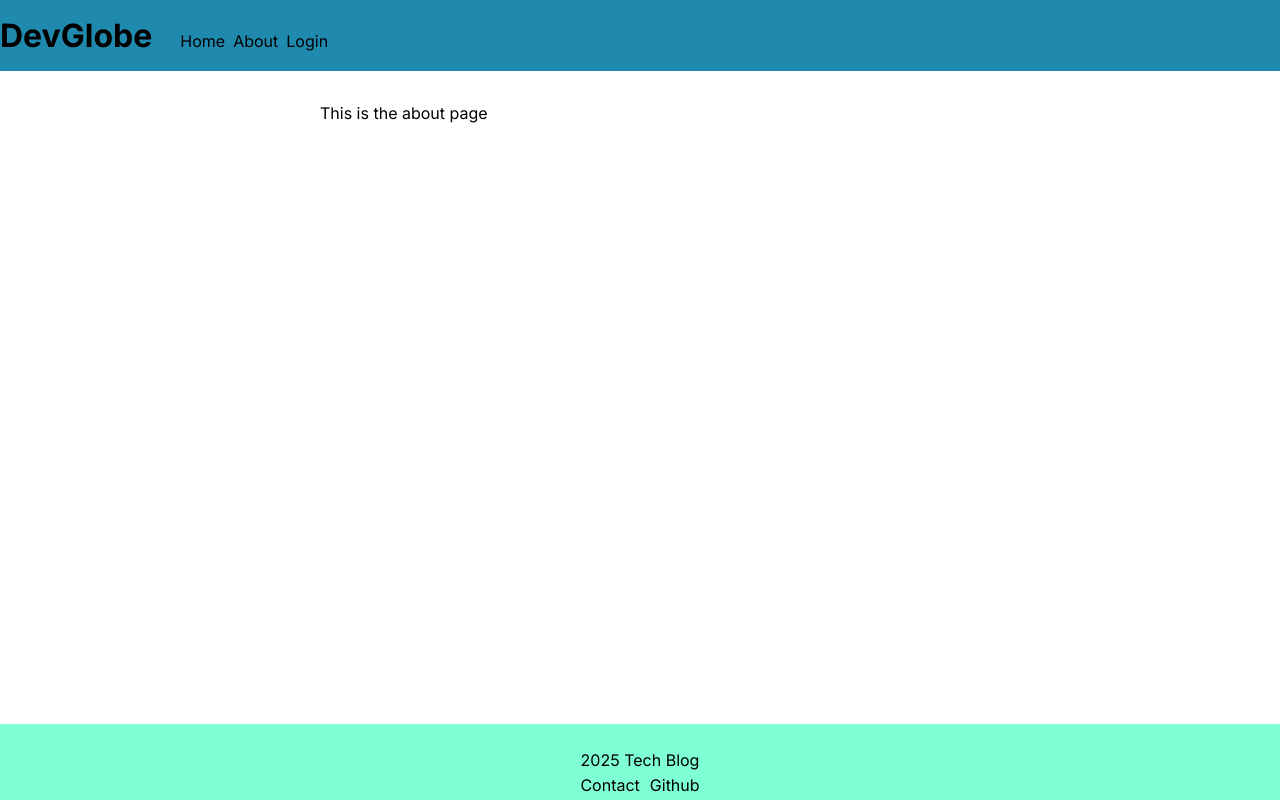
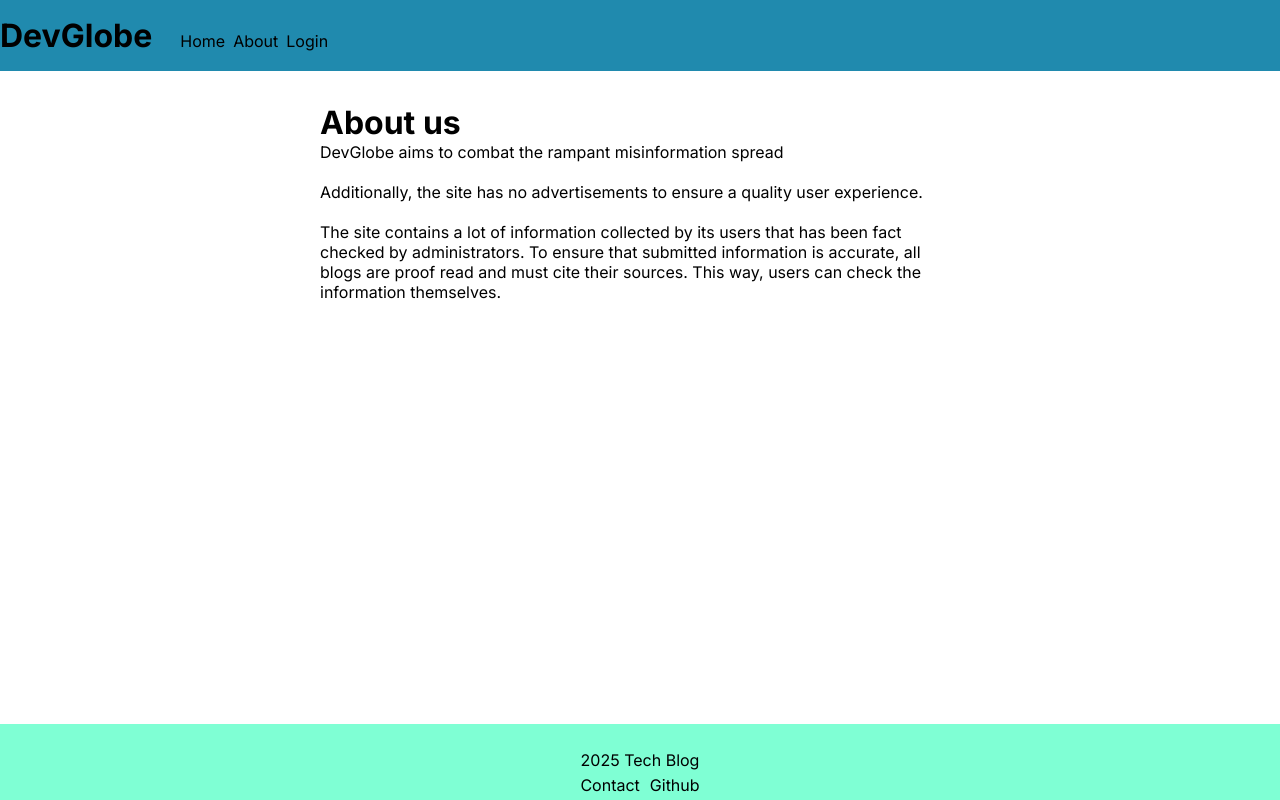
Before and after one commit to Er-Kal/TechBlog, a Next.js app in the folder tech-blog/: page /about in a window 1280 px wide. Built offline with nearby package versions, Linux system fonts and the light colour scheme; no server answers.

Commit message:
Added basic about us content

```diff
--- a/tech-blog/src/app/about/page.tsx
+++ b/tech-blog/src/app/about/page.tsx
@@ -1,7 +1,15 @@
 export default function About() {
 	return (
 		<main>
-			<p> This is the about page </p>
+			<h1>About us</h1>
+			<p>DevGlobe aims to combat the rampant misinformation spread
+				<br/><br/>
+				Additionally, the site has no advertisements to ensure a quality user experience.
+				<br/><br/>
+				The site contains a lot of information collected by its users that has been fact checked by administrators.
+				To ensure that submitted information is accurate, all blogs are proof read and must cite their sources.
+				This way, users can check the information themselves.
+			</p>
 		</main>
 	);
 }
--- a/tech-blog/src/app/blog/[id]/page.tsx
+++ b/tech-blog/src/app/blog/[id]/page.tsx
@@ -1,3 +1,5 @@
+'use client'
+
 import { retrieveBlog } from "@/services/selectSpecificBlog";
 import { BlogType } from "@/types/blog";
 import Blog from "@/app/blog/[id]/blog";
```
